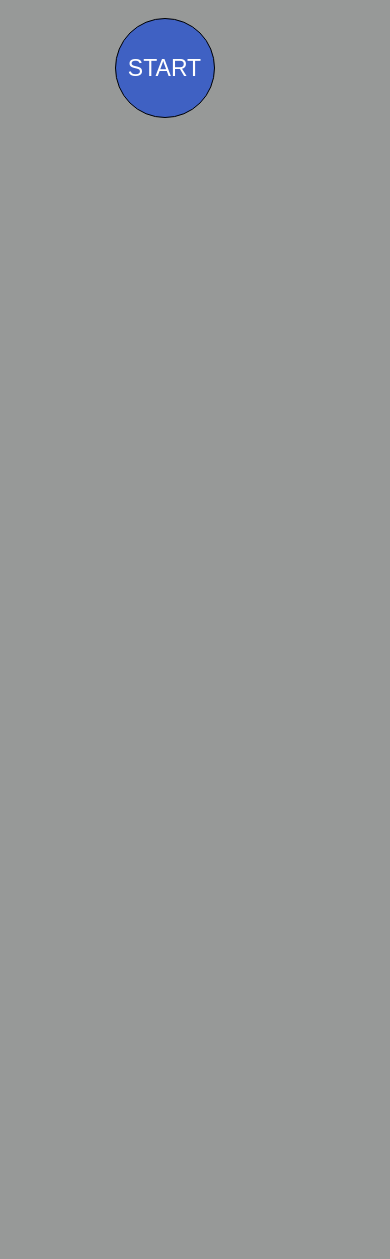
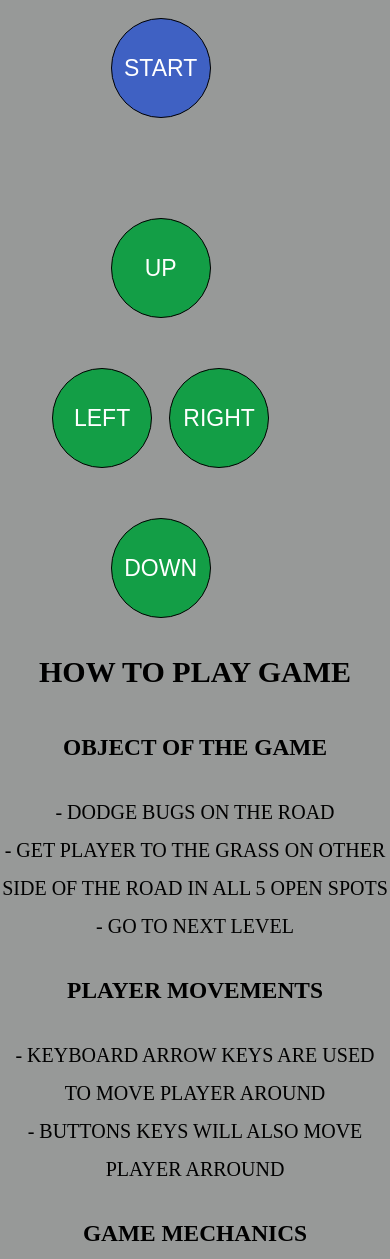
Before and after one commit to RichardFelix/froggerGameClone, a plain HTML site: page index.html in a window 390 px wide. Shown: the part 632-1891 px from the top of the page. Before the commit the page ends 844 px from the top, so only its background shows below. Drawn offline with Linux system fonts and the light colour scheme.

Commit message:
feat: added buttons for controls so even on mobile game is playable feat: added readme info on site to make it easier to understand how to play feat: added the button functions to the custom.js and they will call the playerHandleinput () to create movements

```diff
--- a/css/style.css
+++ b/css/style.css
@@ -3,7 +3,17 @@ body {
     background-color: #979998;
 }
 
-.button{
+.doc{
+  font-size: 20px;
+  text-transform: uppercase;
+  position: absolute;
+  top: 1250px;
+  right: 0vw;
+  line-height: 1.9;
+  text-align: center;
+}
+
+.restart{
   width: 100px;
   height: 100px;
   border-radius: 50px;
@@ -13,10 +23,62 @@ body {
   text-transform: uppercase;
   position: absolute;
   top: 650px;
-  right: 45vw;
+  right: 46vw;
   border: black solid 1px;
 }
 
-/*canvas{
+.upArrow{
+  width: 100px;
+  height: 100px;
+  border-radius: 50px;
+  color: #fff;
+  background-color: #139e46;
+  font-size: 23px;
+  text-transform: uppercase;
+  position: absolute;
+  top: 850px;
+  right: 46vw;
   border: black solid 1px;
-}*/
+}
+
+.rightArrow{
+  width: 100px;
+  height: 100px;
+  border-radius: 50px;
+  color: #fff;
+  background-color: #139e46;
+  font-size: 23px;
+  text-transform: uppercase;
+  position: absolute;
+  top: 1000px;
+  right: 31vw;
+  border: black solid 1px;
+}
+
+.leftArrow{
+  width: 100px;
+  height: 100px;
+  border-radius: 50px;
+  color: #fff;
+  background-color: #139e46;
+  font-size: 23px;
+  text-transform: uppercase;
+  position: absolute;
+  top: 1000px;
+  right: 61vw;
+  border: black solid 1px;
+}
+
+.downArrow{
+  width: 100px;
+  height: 100px;
+  border-radius: 50px;
+  color: #fff;
+  background-color: #139e46;
+  font-size: 23px;
+  text-transform: uppercase;
+  position: absolute;
+  top: 1150px;
+  right: 46vw;
+  border: black solid 1px;
+}
--- a/index.html
+++ b/index.html
@@ -9,7 +9,34 @@
     <a href="https://github.com/RichardFelix/froggerGameClone">
       <img style="position: absolute; top: 0; left: 0; border: 0;" src="https://camo.githubusercontent.com/8b6b8ccc6da3aa5722903da7b58eb5ab1081adee/68747470733a2f2f73332e616d617a6f6e6177732e636f6d2f6769746875622f726962626f6e732f666f726b6d655f6c6566745f6f72616e67655f6666373630302e706e67" alt="Fork me on GitHub" data-canonical-src="https://s3.amazonaws.com/github/ribbons/forkme_left_orange_ff7600.png">
     </a>
-    <button class="button" onclick="start()">Start</button>
+    <button class="restart" onclick="start()">Start</button>
+    <br/>
+    <br/>
+    <button class="upArrow" onclick="up()">Up</button>
+    <button class="rightArrow" onclick="right()">right</button>
+    <button class="leftArrow" onclick="left()">left</button>
+    <button class="downArrow" onclick="down()">down</button>
+    <div class='doc'>
+      <h2> How to play game </h2>
+      <h3> Object of the Game </h3>
+      - Dodge bugs on the road
+      <br/>
+      - Get player to the Grass on other side of the road in all 5 open spots
+      <br/>
+      - Go to next level
+      <h3> Player Movements </h3>
+      - Keyboard arrow keys are used to move player around
+      <br/>
+      - Buttons keys will also move player arround
+      <h3> Game Mechanics </h3>
+      - Every collision player has with a enemy will decrease his hearts
+      <br/>
+      - If hearts go down to 0 you lose
+      <br/>
+      - Each level has more enemies good luck your going to need it
+      <br/>
+      - Start button does two things resets the game and allows player to get to next level if you get to the win screen
+    </div>
     <script src="js/resources.js"></script>
     <script src="js/app.js"></script>
     <script src="js/engine.js"></script>
--- a/js/app.js
+++ b/js/app.js
@@ -276,6 +276,7 @@ for( var x = 0; x < 3; x++ ) {
 // This listens for key presses and sends the keys to your
 // Player.handleInput() method. You don't need to modify this.
 document.addEventListener('keyup', function(e) {
+
     var allowedKeys = {
         37: 'left',
         38: 'up',
@@ -285,6 +286,25 @@ document.addEventListener('keyup', function(e) {
 
     player.handleInput(allowedKeys[e.keyCode]);
 });
+
+///////////////////////////////////////////
+//          Button listenting           //
+//////////////////////////////////////////
+function up(){
+  player.handleInput('up');
+}
+
+function right(){
+  player.handleInput('right');
+}
+
+function left(){
+  player.handleInput('left');
+}
+
+function down(){
+  player.handleInput('down');
+}
 
 ///////////////////////////////////////////
 //        Levels    CLass               //
```
Also changed, not shown: 3 other files.
